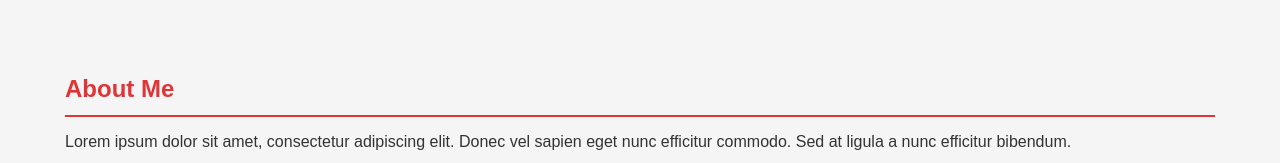
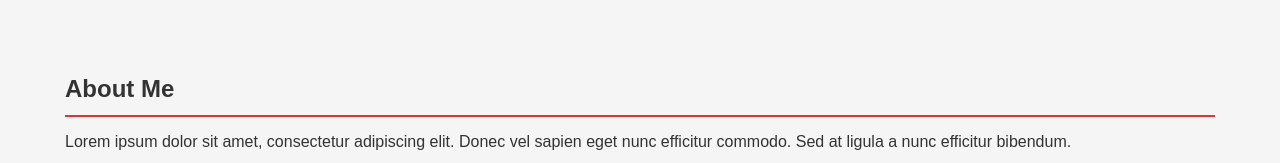
Before and after one commit to ElPatoDelCuak/david-juncosa-porftolio, a plain HTML site: page index.html in a window 1280 px wide. Shown: the part 427-590 px from the top of the page. Drawn offline with nearby package versions, Linux system fonts and the light colour scheme; grey boxes are pictures that could not be loaded.

Commit message:
add coments

```diff
--- a/assets/css/layout.css
+++ b/assets/css/layout.css
@@ -238,7 +238,7 @@
 }
 
 main h2 {
-    color: var(--color-h2-color);
+    color: var(--color-text-color);
     font-size: 1.5rem;
     font-weight: bold;
     border-bottom: 2px solid var(--color-primary);
```
Also changed, not shown: assets/js/please-dont-touch.js (+23 -0 lines).
